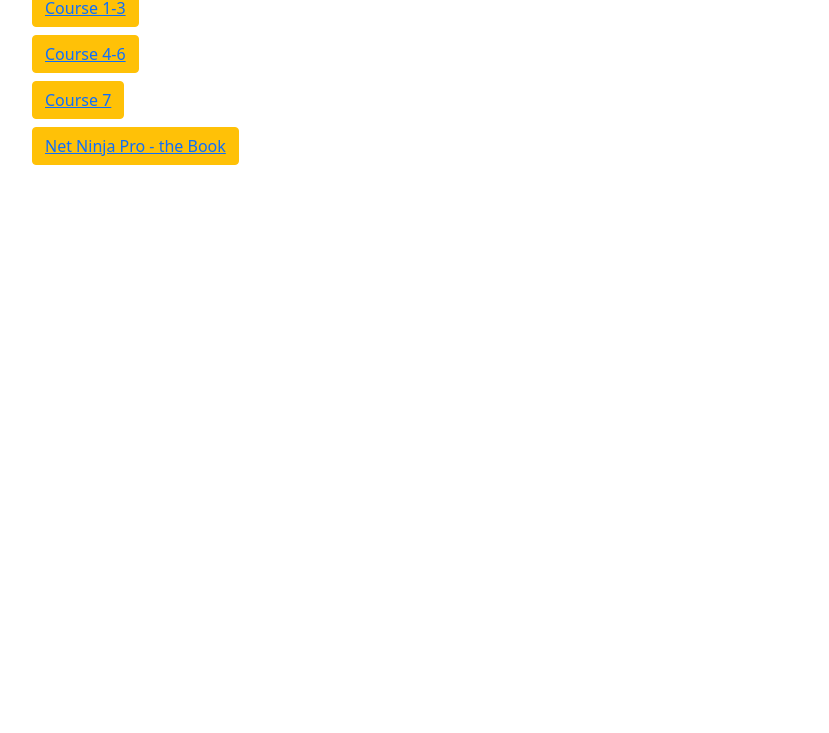
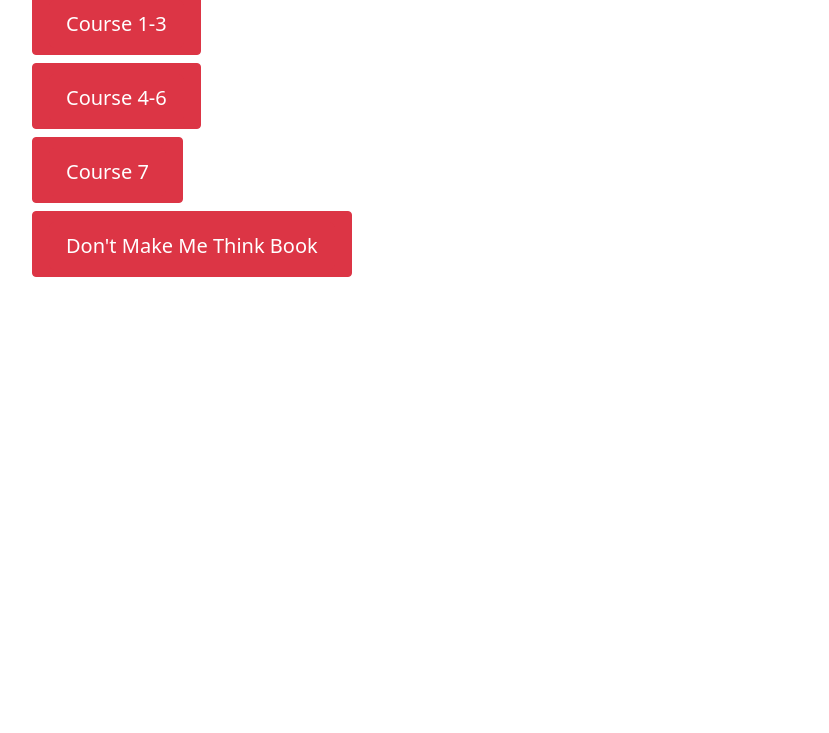
Before and after one commit to KristiinaSaag/bootstrap, a plain HTML site: page index.html in a window 1280 px wide. Shown: the part 67-800 px from the top of the page, without its empty margins (82-911 px from the left). Drawn offline with nearby package versions, Linux system fonts and the light colour scheme.

Commit message:
stiili parandused

```diff
--- a/index.html
+++ b/index.html
@@ -27,20 +27,28 @@
       <div class="container">
         <h1 class="fw-bold text-center">Net Ninja Pro - the Book</h1>
         <ul>
-          <li class="display-h6 btn btn-warning mb-2">
-            <a href="course1-3.html">Course 1-3</a>
+          <li class="display-h6 btn btn-danger mb-2">
+            <a href="course1-3.html" class="btn btn-danger btn-lg mt-1 mx-1"
+              >Course 1-3</a
+            >
           </li>
           <br />
-          <li class="display-h6 btn btn-warning mb-2">
-            <a href="course4-6.html">Course 4-6</a>
+          <li class="display-h6 btn btn-danger mb-2">
+            <a href="course4-6.html" class="btn btn-danger btn-lg mt-1 mx-1"
+              >Course 4-6</a
+            >
           </li>
           <br />
-          <li class="display-h6 btn btn-warning mb-2">
-            <a href="course7.html">Course 7</a>
+          <li class="display-h6 btn btn-danger mb-2">
+            <a href="course7.html" class="btn btn-danger btn-lg mt-1 mx-1"
+              >Course 7</a
+            >
           </li>
           <br />
-          <li class="display-h6 btn btn-warning mb-2">
-            <a href="course8.html">Net Ninja Pro - the Book</a>
+          <li class="display-h6 btn btn-danger mb-2">
+            <a href="course8.html" class="btn btn-danger btn-lg mt-1 mx-1"
+              >Don't Make Me Think Book</a
+            >
           </li>
         </ul>
       </div>
```
Also changed, not shown: course1-3.html (+1 -1 lines), course4-6.html (+1 -1 lines), course7.html (+1 -1 lines), course8.html (+1 -1 lines).
